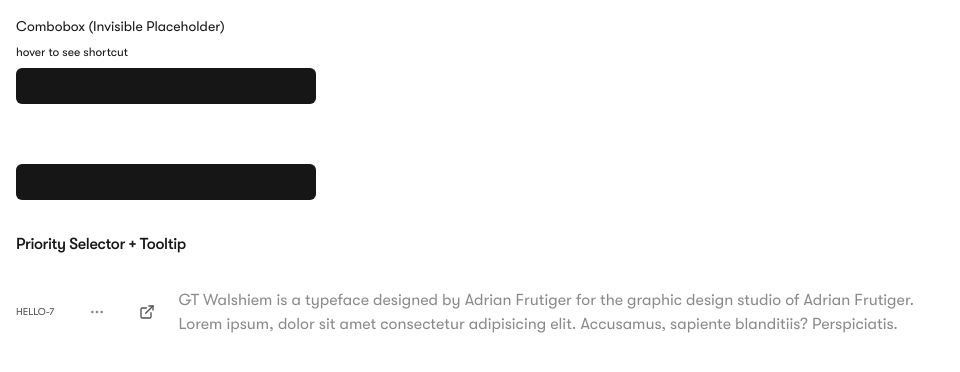
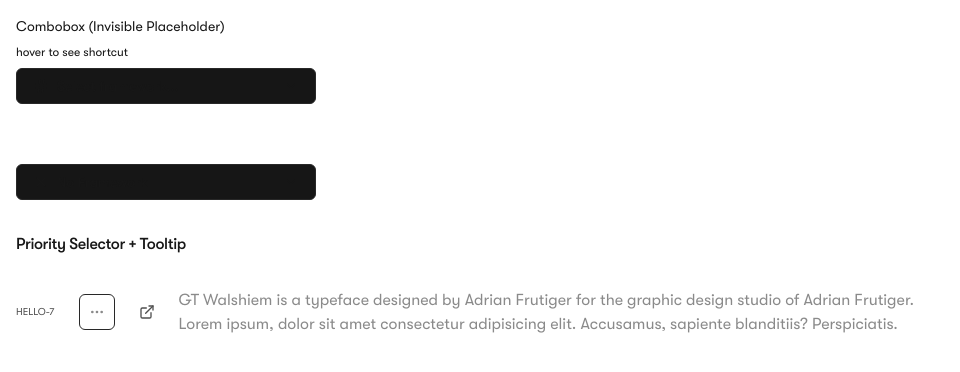
Before and after one commit to 99Yash/combo, a Next.js app: page / in a window 1280 px wide. Shown: the top 372 px of the page, without its empty margins (0-960 px from the left). Built offline with nearby package versions, Linux system fonts and the light colour scheme.

Commit message:
typo ffix

```diff
--- a/src/components/invisible-cb.tsx
+++ b/src/components/invisible-cb.tsx
@@ -107,7 +107,7 @@ export function InvisibleCB() {
           </Tooltip>
         </TooltipProvider>
         <PopoverContent
-          className={`w-[--radix-popover-trigger-width] p-0 max-h-[300px] backdrop-blur-md ${GTWalsheim.className}`}
+          className={`w-[--radix-popover-trigger-width] backdrop-blur-sm bg-gray-25/75 outline-none p-0 ${GTWalsheim.className}`}
         >
           <Command loop>
             <CommandInput placeholder="Search..." className="text-foreground" />
--- a/src/components/ui/button.tsx
+++ b/src/components/ui/button.tsx
@@ -12,7 +12,7 @@ const buttonVariants = cva(
         default: 'bg-primary text-primary-foreground shadow',
         destructive:
           'bg-destructive text-destructive-foreground shadow-sm hover:bg-destructive/90',
-        outline: 'bg-background',
+        outline: 'border border-input bg-background',
         secondary:
           'bg-secondary text-secondary-foreground shadow-sm hover:bg-secondary/80',
         ghost: 'hover:bg-accent hover:text-accent-foreground',
```
